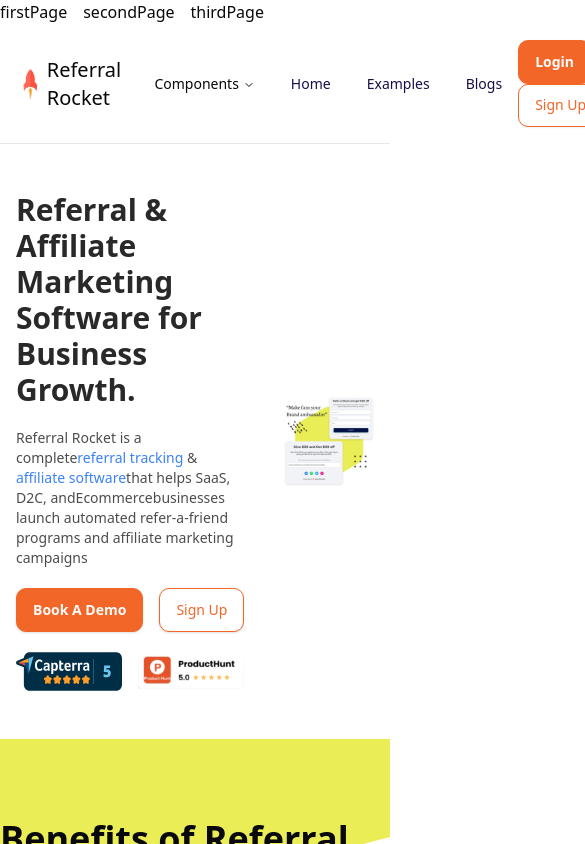
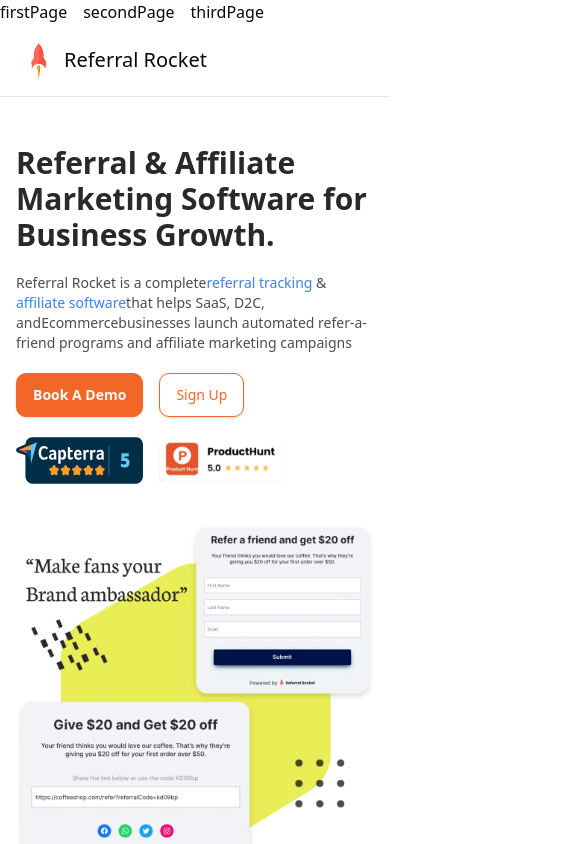
Before and after one commit to hirakroya50/client, a React (Vite) app: page /firstPage in a window 390 px wide. Shown: the top 844 px of the page, 585 px wide, since content can reach past the window. Built offline with nearby package versions, Linux system fonts and the light colour scheme.

Commit message:
code update

```diff
--- a/src/pages/FirstPage/Index.tsx
+++ b/src/pages/FirstPage/Index.tsx
@@ -22,7 +22,7 @@
         <div className="customBackground">
           <PartC />
         </div>
-        <PageContainer className=" bg-[#001246] py-16">
+        {/* <PageContainer className=" bg-[#001246] py-16">
           <PartB />
         </PageContainer>
 
@@ -46,7 +46,7 @@
         </PageContainer>
         <PageContainer>
           <FooterPart />
-        </PageContainer>
+        </PageContainer> */}
       </div>
     </>
   );
--- a/src/pages/FirstPage/_sub-components/PartA.tsx
+++ b/src/pages/FirstPage/_sub-components/PartA.tsx
@@ -2,7 +2,7 @@
 
 export const PartA = () => {
   return (
-    <div className="flex gap-10 my-8">
+    <div className="md:flex-row flex gap-10 my-8  flex-col">
       <section className="flex flex-col justify-center gap-5">
         <h1 className="text-3xl font-bold text-[#292929]">
           Referral & Affiliate Marketing Software for Business Growth.
--- a/src/pages/FirstPage/_sub-components/PartC.tsx
+++ b/src/pages/FirstPage/_sub-components/PartC.tsx
@@ -4,7 +4,7 @@
       <h3 className="text-4xl font-bold relative bottom-20">
         Benefits of Referral and Affiliate Programs
       </h3>
-      <div className="flex gap-5 ">
+      <div className="flex gap-5 wrap">
         {[
           { percentage: "2-3x", text: "Return on Investments (ROI)" },
 
@@ -30,7 +30,7 @@
           );
         })}
       </div>
-      <div className="w-[1100px] relative top-20 h-[600px]">
+      <div className="w-[80%] relative top-20 h-[13rem] md:h-[20rem] lg:h-[30rem]">
         <iframe
           width="560"
           height="315"
--- a/src/pages/FirstPage/nav/Nav.tsx
+++ b/src/pages/FirstPage/nav/Nav.tsx
@@ -22,7 +22,7 @@
         </a>
 
         <DropDownMenu />
-        <div className="relative">
+        <div className="relative hidden md:flex">
           <CustomButton variant={"VarA"} className="mr-5">
             Login
           </CustomButton>
--- a/src/pages/FirstPage/nav/_sub_components/DropDownMenu.tsx
+++ b/src/pages/FirstPage/nav/_sub_components/DropDownMenu.tsx
@@ -50,7 +50,7 @@
 ];
 export function DropDownMenu() {
   return (
-    <NavigationMenu>
+    <NavigationMenu className="hidden md:flex">
       <NavigationMenuList>
         <NavigationMenuItem>
           <NavigationMenuTrigger>Components</NavigationMenuTrigger>
```
